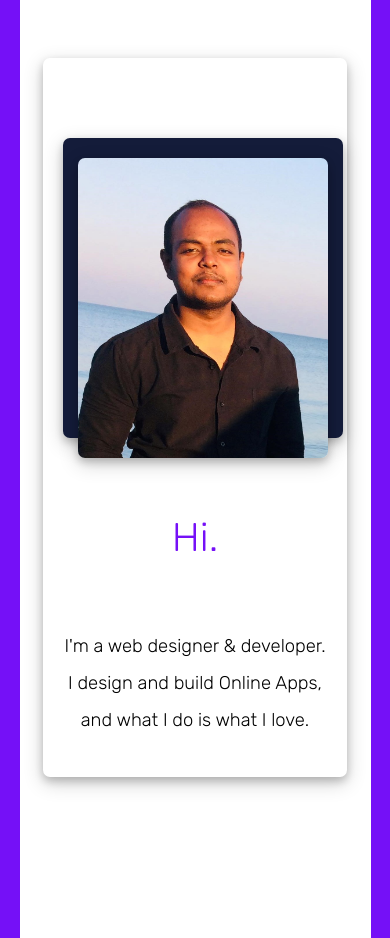
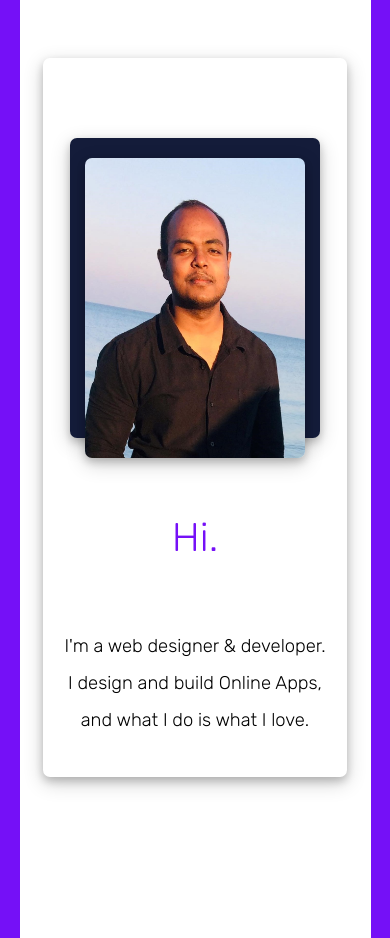
Before and after one commit to shashwatahalder01/Portfolio, a plain HTML site: page index.html in a window 390 px wide. Shown: the part 780-1718 px from the top of the page. Drawn offline with Linux system fonts and the light colour scheme.

Commit message:
Update styles.css

```diff
--- a/CSS/styles.css
+++ b/CSS/styles.css
@@ -161,10 +161,8 @@ p {
     border-radius: 7px;
     margin: 60px auto;
 
-
 /***************/
     box-shadow: 0 4px 8px 0 rgba(0, 0, 0, 0.2), 0 6px 20px 0 rgba(0, 0, 0, 0.19);
-    justify-content: center;
 }
 
 .img2 {
@@ -178,7 +176,32 @@ p {
 
 }
 
+@media only screen and (max-width: 600px) {
 
+    .img-background {
+        background-color: #141c3a;
+        height: 300px;
+        width: 250px;
+        border-radius: 7px;
+        margin: 60px auto;
+
+    /***************/
+        box-shadow: 0 4px 8px 0 rgba(0, 0, 0, 0.2), 0 6px 20px 0 rgba(0, 0, 0, 0.19);
+    }
+
+    .img2 {
+        height: 300px;
+        width: 220px;
+        border-radius: 7px;
+        margin-top: 20px;
+
+    /***************/
+        box-shadow: 0 4px 8px 0 rgba(0, 0, 0, 0.2), 0 6px 20px 0 rgba(0, 0, 0, 0.19);
+
+    }
+
+
+  }
 
 
 /************************************what can i do******************************************/
```
